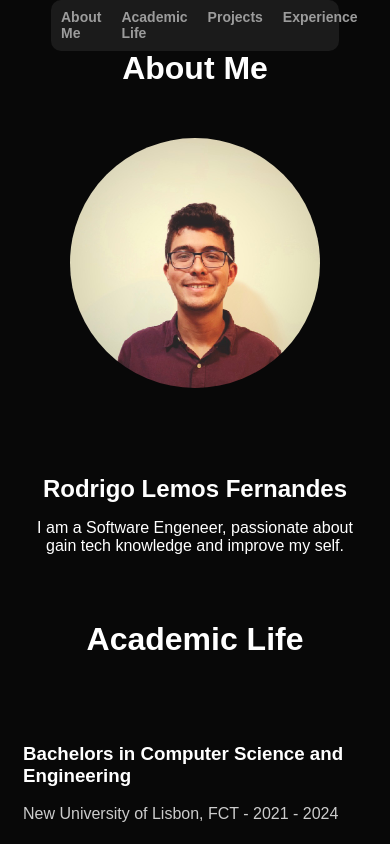
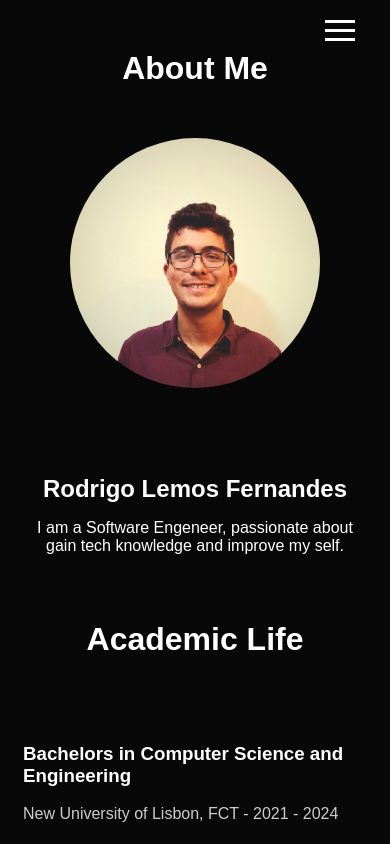
Before and after one commit to LemosFTW/portifolio, a Vue app: page / in a window 390 px wide. Shown: the top 844 px of the page. Built offline with nearby package versions, Linux system fonts and the light colour scheme; some icons are missing.

Commit message:
button for mobile

```diff
--- a/src/components/HeaderComponent.vue
+++ b/src/components/HeaderComponent.vue
@@ -1,12 +1,21 @@
 <template>
-    <div class="container">
+    <div class="header-wrapper">
+        <!-- Botão de toggle -->
+        <button class="toggle-button" @click="toggleMenu" :class="{ 'open': isMenuOpen }">
+            <span></span>
+            <span></span>
+            <span></span>
+        </button>
 
-        <div v-for="field in fields" :key="field.title">
-            <h1 @click="$emit('section-click', field.title)">{{ field.title }}</h1>
-        </div>
+        <!-- Container principal com classe dinâmica -->
+        <div class="container" :class="{ 'menu-open': isMenuOpen }">
+            <div v-for="field in fields" :key="field.title">
+                <h1 @click="$emit('section-click', field.title)">{{ field.title }}</h1>
+            </div>
 
-        <div v-for="icon in icons" :key="icon.title">
-            <component :is="icon.imageUrl" class="iconLink" @click="$emit('icon-click', icon.url)"/>
+            <div v-for="icon in icons" :key="icon.title">
+                <component :is="icon.imageUrl" class="iconLink" @click="$emit('icon-click', icon.url)"/>
+            </div>
         </div>
     </div>
 </template>
@@ -16,6 +25,16 @@ export default {
     props: {
         fields: Array,
         icons: Array
+    },
+    data() {
+        return {
+            isMenuOpen: false
+        }
+    },
+    methods: {
+        toggleMenu() {
+            this.isMenuOpen = !this.isMenuOpen;
+        }
     }
 }
 </script>
@@ -57,4 +76,97 @@ export default {
     height: 100%;
     padding: 0 10px;
 }
+@media screen and (max-width: 768px) {
+    .container {
+        flex-direction: column;
+        align-items: center;
+        gap: 10px;
+    }
+
+    .container > div {
+        padding: 5px;
+    }
+
+    .container h1 {
+        font-size: 12px;
+    }
+
+    .iconLink {
+        padding: 5px;
+    }
+}
+
+@media screen and (max-width: 480px) {
+    .container {
+        padding: 5px;
+    }
+
+    .container h1 {
+        font-size: 10px;
+    }
+
+    .iconLink {
+        width: 15px;
+        height: 15px;
+    }
+}
+
+.header-wrapper {
+    position: relative;
+}
+
+.toggle-button {
+    display: none;
+    flex-direction: column;
+    justify-content: space-between;
+    width: 30px;
+    height: 21px;
+    background: transparent;
+    border: none;
+    cursor: pointer;
+    padding: 0;
+    position: absolute;
+    right: 20px;
+    top: 20px;
+    z-index: 2;
+}
+
+.toggle-button span {
+    width: 100%;
+    height: 3px;
+    background-color: #fff;
+    transition: all 0.3s ease;
+}
+
+.toggle-button.open span:first-child {
+    transform: rotate(45deg) translate(6px, 6px);
+}
+
+.toggle-button.open span:nth-child(2) {
+    opacity: 0;
+}
+
+.toggle-button.open span:last-child {
+    transform: rotate(-45deg) translate(6px, -6px);
+}
+
+@media screen and (max-width: 768px) {
+    .toggle-button {
+        display: flex;
+    }
+
+    .container {
+        display: none;
+        width: 100%;
+    }
+
+    .container.menu-open {
+        display: flex;
+        flex-direction: column;
+        align-items: center;
+        gap: 10px;
+        padding-top: 60px;
+    }
+}
+
 </style>
```
